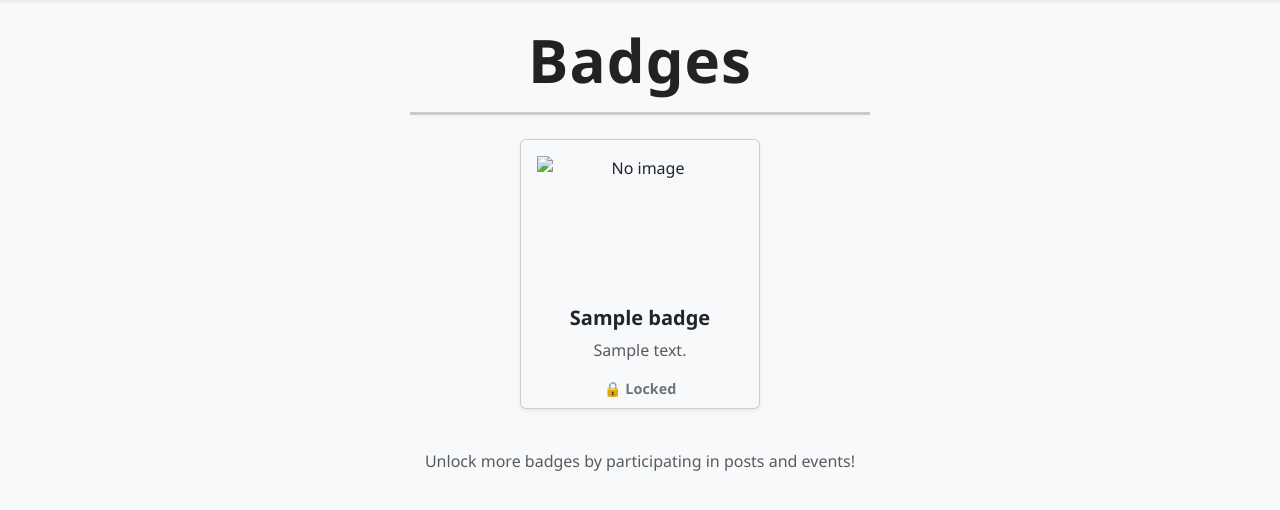
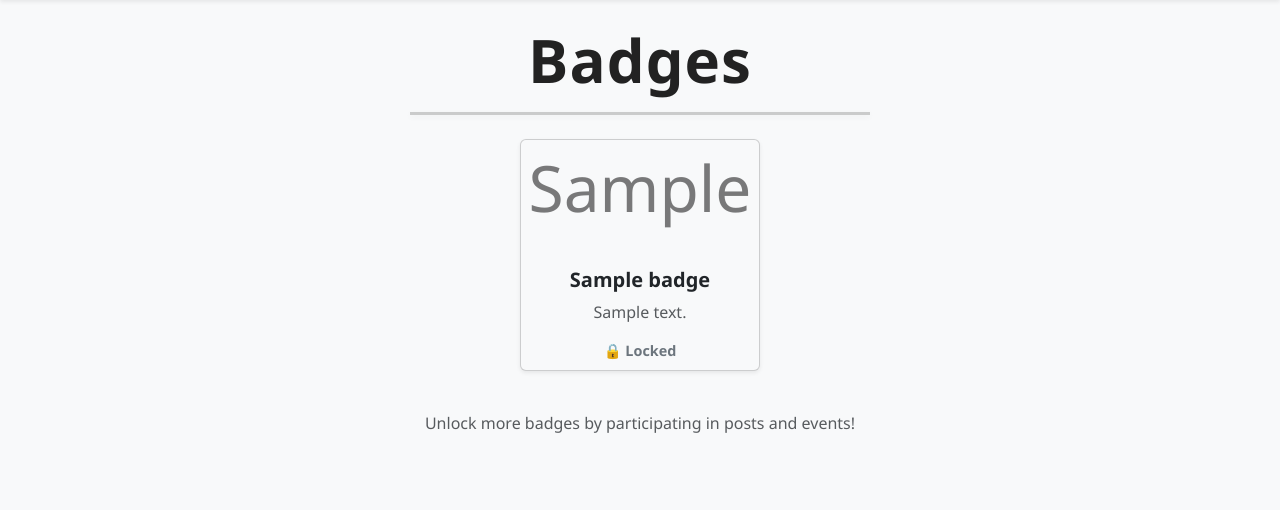
Before and after one commit to mario14guajardo/django-app, a Django app: page /badges/ in a window 1280 px wide. Shown: the part 78-588 px from the top of the page. Run offline with Django 5.2, Linux system fonts and the light colour scheme; tables that the repository leaves empty hold one stand-in row (values such as "Sample post"); some libraries are stand-ins or nearby versions.

Commit message:
Update badges.html

```diff
--- a/myapp/templates/myapp/badges.html
+++ b/myapp/templates/myapp/badges.html
@@ -26,16 +26,10 @@
                 <div class="col-md-4 mb-4">
                     <div class="card text-center h-100 shadow-sm bg-light rounded badge-card">
 
-                        <!-- Badge Image -->
-                        {% if badge.image_url %}
-                            <img src="{{ badge.image_url }}"
-                                 class="card-img-top p-3 badge-img {% if not badge.unlocked %}grayscale{% endif %}"
-                                 alt="{{ badge.name }}">
-                        {% else %}
-                            <img src="https://via.placeholder.com/150"
-                                 class="card-img-top p-3 badge-img"
-                                 alt="No image">
-                        {% endif %}
+                        <!-- Emoji badge -->
+                        <div class="badge-emoji mb-3 {% if not badge.unlocked %}grayscale{% endif %}">
+                            {{ badge.emoji|default:"🏅" }}
+                        </div>
 
                         <div class="card-body">
                             <h5 class="card-title fw-semibold">{{ badge.name }}</h5>
@@ -44,13 +38,9 @@
 
                         <!-- Badge Status -->
                         {% if badge.unlocked %}
-                            <div class="badge-status text-success mb-2">
-                                &#10004; Unlocked
-                            </div>
+                            <div class="badge-status text-success mb-2">&#10004; Unlocked</div>
                         {% else %}
-                            <div class="badge-status text-secondary mb-2">
-                                &#128274; Locked
-                            </div>
+                            <div class="badge-status text-secondary mb-2">&#128274; Locked</div>
                         {% endif %}
                     </div>
                 </div>
@@ -80,15 +70,12 @@
     box-shadow: 0 6px 20px rgba(0,0,0,0.12);
 }
 
-.badge-img {
-    height: 150px;
-    object-fit: contain;
+.badge-emoji {
+    font-size: 4rem;
     transition: transform 0.2s;
 }
-
-/* Hover effect */
-.badge-img:hover {
-    transform: scale(1.05);
+.badge-emoji:hover {
+    transform: scale(1.1);
 }
 
 /* Grayscale for locked badges */
```
